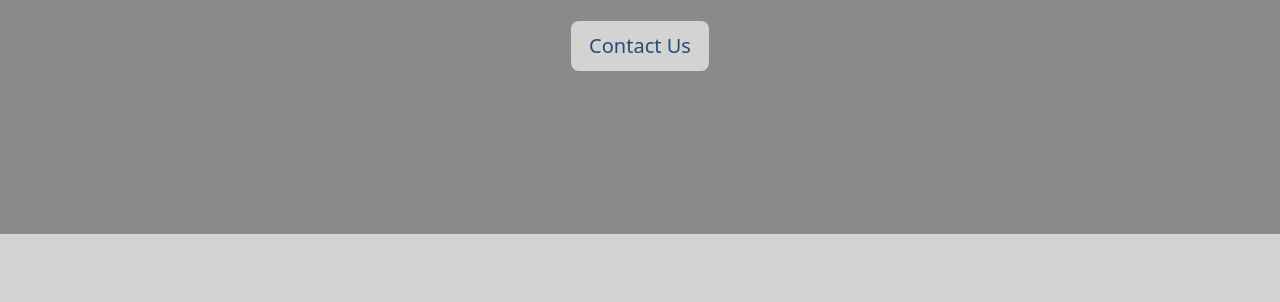
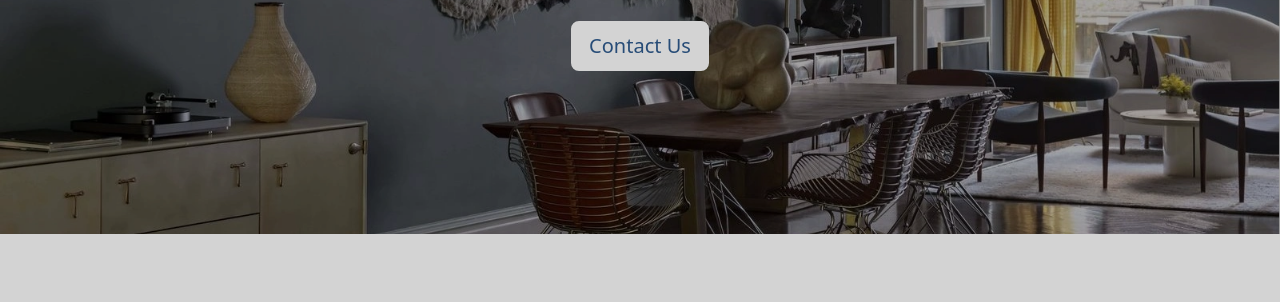
Before and after one commit to gcarravi/interior-design, a plain HTML site: page index.html in a window 1280 px wide. Shown: the part 304-606 px from the top of the page. Drawn offline with nearby package versions, Linux system fonts and the light colour scheme; a web font is replaced by a local one.

Commit message:
hero image bacck to home page

```diff
--- a/assets/css/style.css
+++ b/assets/css/style.css
@@ -118,7 +118,7 @@ nav {
 
 /* Hero background + overlay styles */
 .hero {
-    background: url('../imagess/hero.webp') no-repeat center center;
+    background: url('../images/hero.webp') no-repeat center center;
     /* background: linear-gradient(rgba(0, 0, 0, 0.4), rgba(0, 0, 0, 0.4)), url('../images/hero.jpg') no-repeat center center; */
     background-size: cover;
     position: relative;
```
Also changed, not shown: assets/images/performance1.jpg (added), assets/images/performance2.jpg (added), 1 other file.
